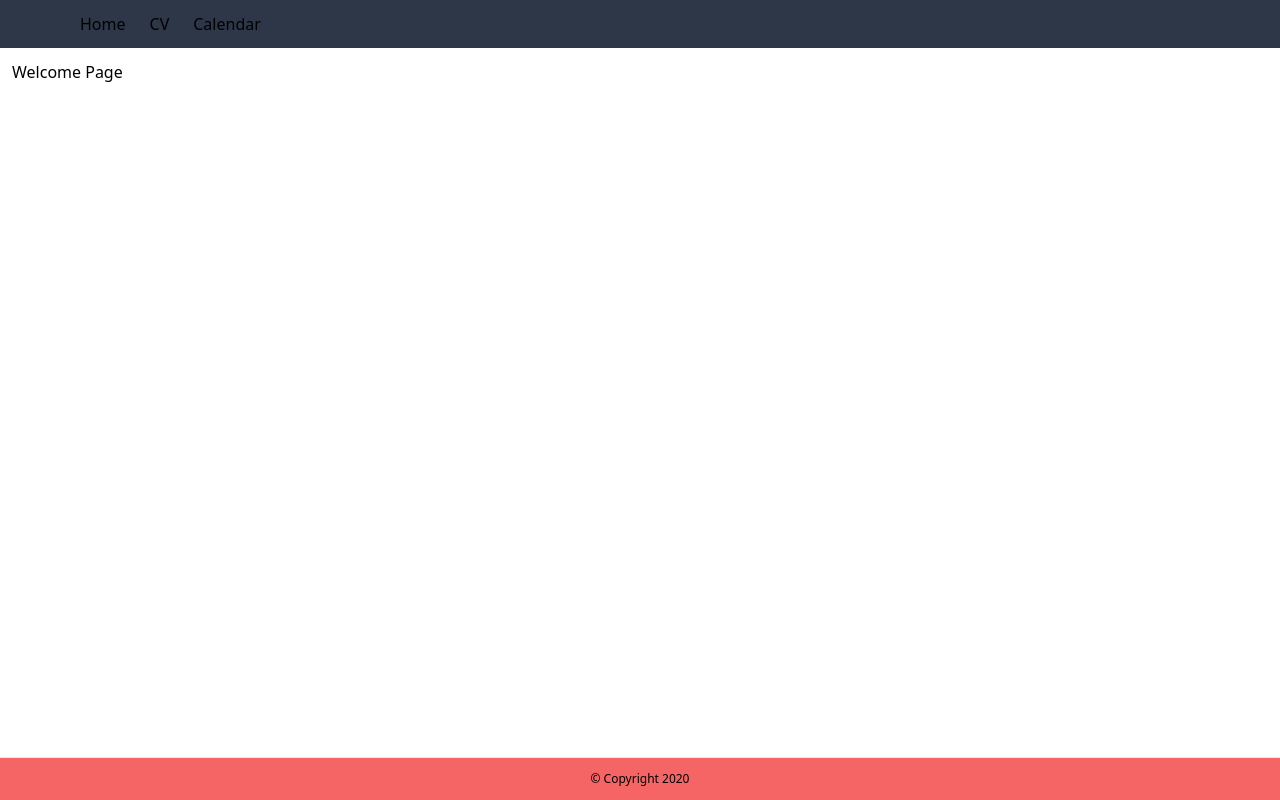
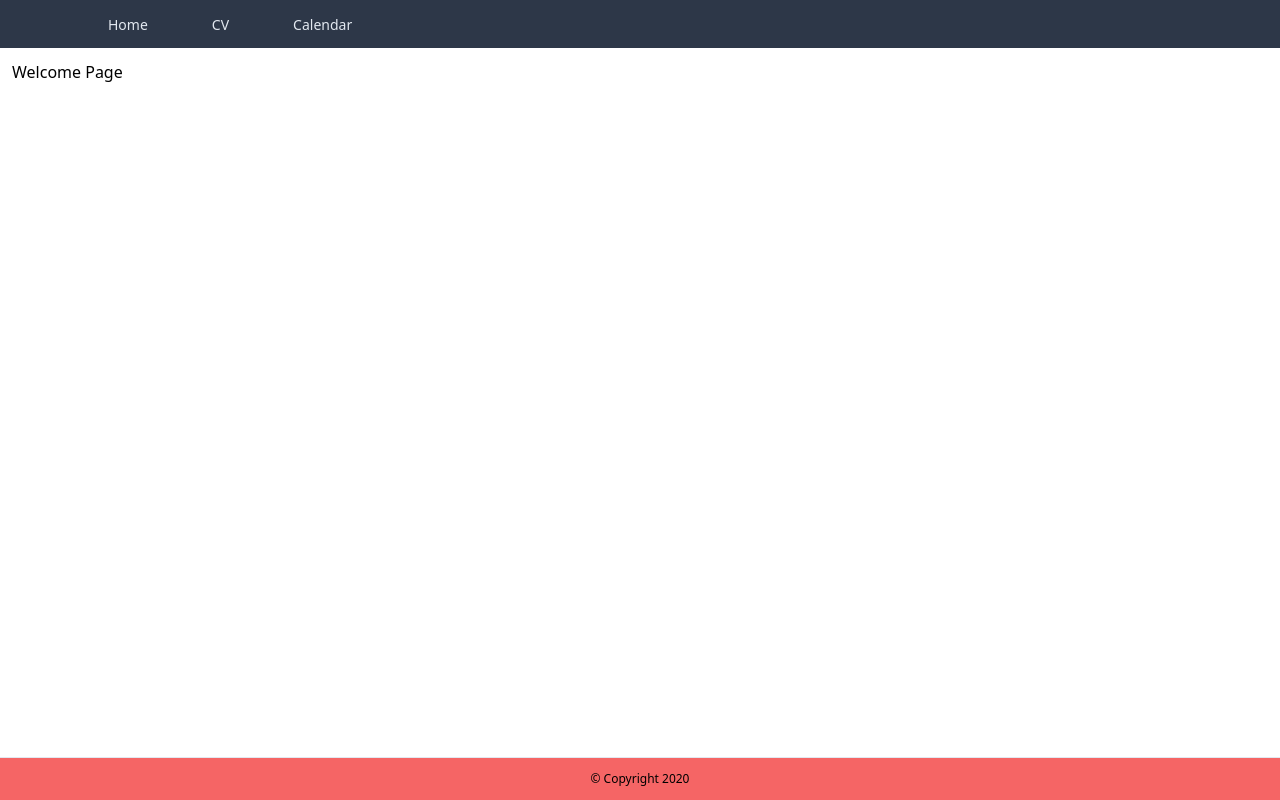
Before and after one commit to kocharalampidis/Personal-Website, a React (Create React App) app: page /welcome in a window 1280 px wide. Built offline with nearby package versions, Linux system fonts and the light colour scheme.

Commit message:
finished basic css on links

```diff
--- a/src/components/Navigation.js
+++ b/src/components/Navigation.js
@@ -1,5 +1,5 @@
 import React from 'react'
-import { NavLink } from 'react-router-dom'
+import { Link } from 'react-router-dom'
 
 
 
@@ -8,33 +8,32 @@ function Navigation(){
         <div class="hidden sm:block sm:ml-6">
             <ul  class="list-reset md:flex sm:flex">
                 <li class="mr-6">
-                    <NavLink
+                    <Link
                         to="/"
-                        class =""
+                        class ="ml-4 px-3 py-2 rounded-md text-sm font-medium leading-5 text-gray-300 hover:text-white hover:bg-gray-700 focus:outline-none focus:text-white focus:bg-gray-700 transition duration-150 ease-in-out"
                     >
                         Home
-                    </NavLink>
+                    </Link>
                 </li>
                 <li class="mr-6">
-                    <NavLink
+                    <Link
                         to="/mybio"
-                        class =""
+                        class ="ml-4 px-3 py-2 rounded-md text-sm font-medium leading-5 text-gray-300 hover:text-white hover:bg-gray-700 focus:outline-none focus:text-white focus:bg-gray-700 transition duration-150 ease-in-out"
                     >
                         CV
-                    </NavLink>
+                    </Link>
                 </li>
                 <li class="mr-6">
-                    <NavLink
+                    <Link
                         to="/calendar"
-                        class=""
+                        class="ml-4 px-3 py-2 rounded-md text-sm font-medium leading-5 text-gray-300 hover:text-white hover:bg-gray-700 focus:outline-none focus:text-white focus:bg-gray-700 transition duration-150 ease-in-out"
                     >
                         Calendar
-                    </NavLink>
+                    </Link>
                 </li>
             </ul>
         </div>
     );
 
 }
-
 export default Navigation;
```
Also changed, not shown: src/components/Navbar.js (+0 -29 lines).
